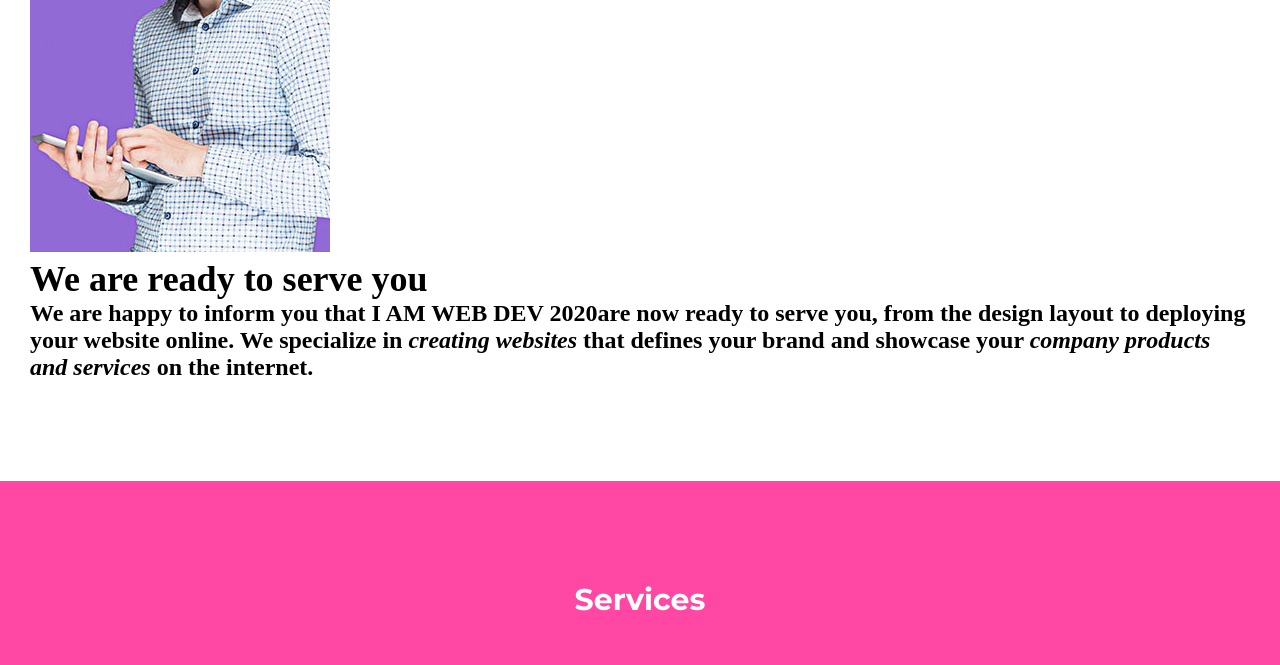
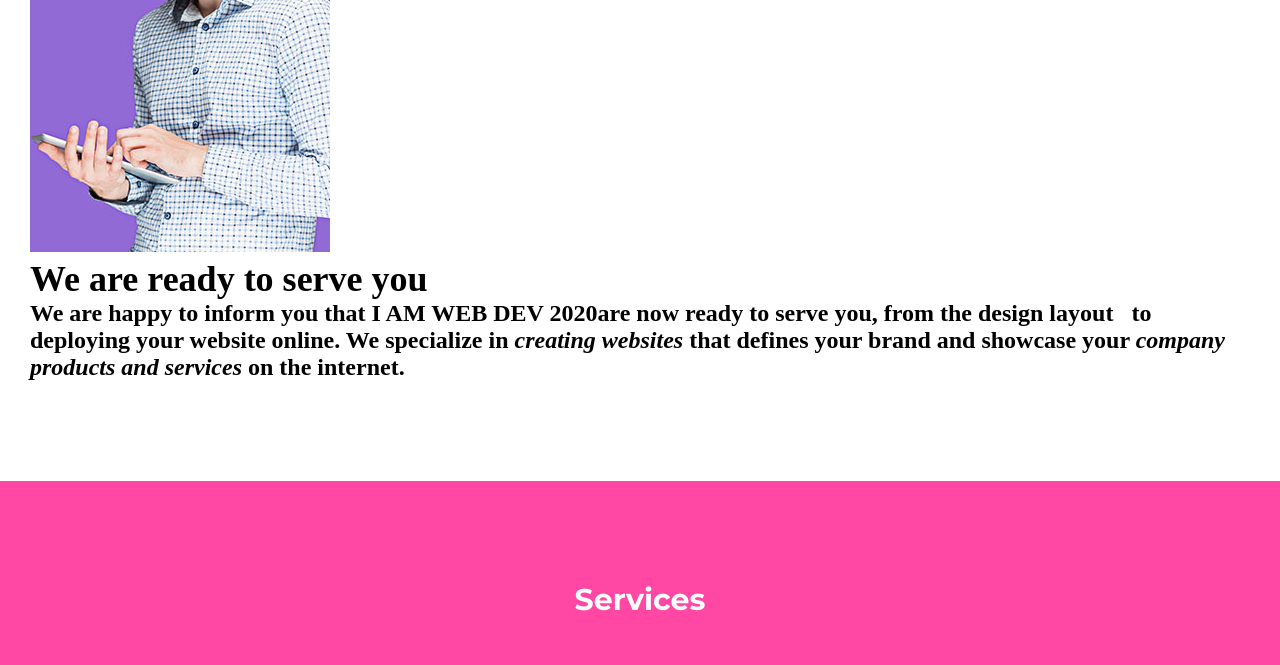
Before and after one commit to fernando062881/myweb, a plain HTML site: page index.html in a window 1280 px wide. Shown: the part 1045-1710 px from the top of the page. Drawn offline with nearby package versions, Linux system fonts and the light colour scheme.

Commit message:
Update index.html

```diff
--- a/index.html
+++ b/index.html
@@ -76,7 +76,7 @@
                                 <h2 class="text">We are ready to serve you</h2>
                                 <p>
                                     We are happy to inform you that <strong>I AM WEB DEV 2020<strong>are now
-                                            ready to serve you, from the <b> design layout </b> to deploying your website
+                                            ready to serve you, from the <b> design layout </b>&nbsp; to deploying your website
                                             online. We specialize in <i>creating websites</i> that defines your brand
                                             and showcase your <em>company products and services</em> on the internet.
                                 </p>
```
